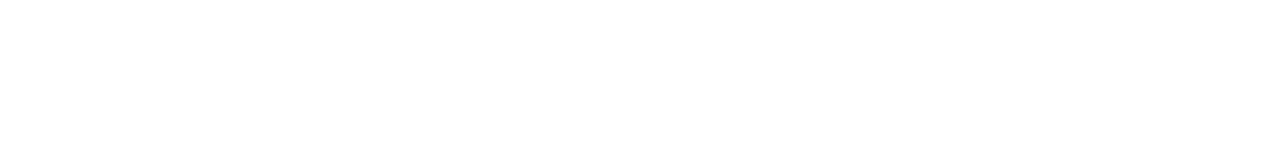
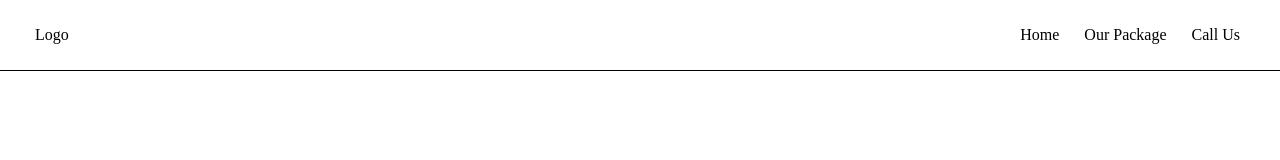
Before and after one commit to revou-fundamental-course/17-feb-25-fadlifadul, a plain HTML site: page index.html in a window 1280 px wide. Drawn offline with Linux system fonts and the light colour scheme.

Commit message:
menambahkan header

```diff
--- a/css/style.css
+++ b/css/style.css
@@ -0,0 +1,29 @@
+body {
+  margin: 0;
+  padding: 0;
+}
+
+header {
+  display: flex;
+  justify-content: space-between;
+  align-items: center;
+  padding: 10px 35px;
+  border-bottom: 1px solid black;
+}
+
+nav ul {
+  display: flex;
+  gap: 15px;
+  list-style: none;
+  padding: 0;
+}
+
+nav ul li a {
+  text-decoration: none;
+  margin: 5px;
+  color: black;
+}
+
+nav ul li a:hover {
+  color: red;
+}
--- a/index.html
+++ b/index.html
@@ -6,5 +6,16 @@
     <title>Document</title>
     <link rel="stylesheet" href="css/style.css" />
   </head>
-  <body></body>
+  <body>
+    <header>
+      <div class="logo">Logo</div>
+      <nav>
+        <ul>
+          <li><a href="#">Home</a></li>
+          <li><a href="#">Our Package</a></li>
+          <li><a href="#">Call Us</a></li>
+        </ul>
+      </nav>
+    </header>
+  </body>
 </html>
```
